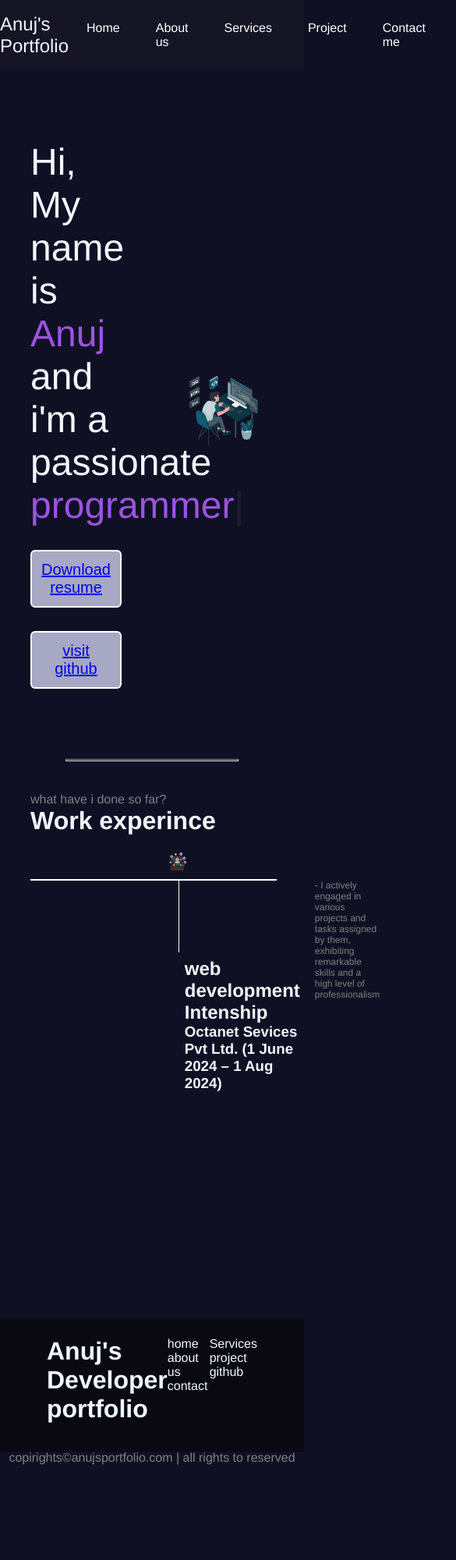
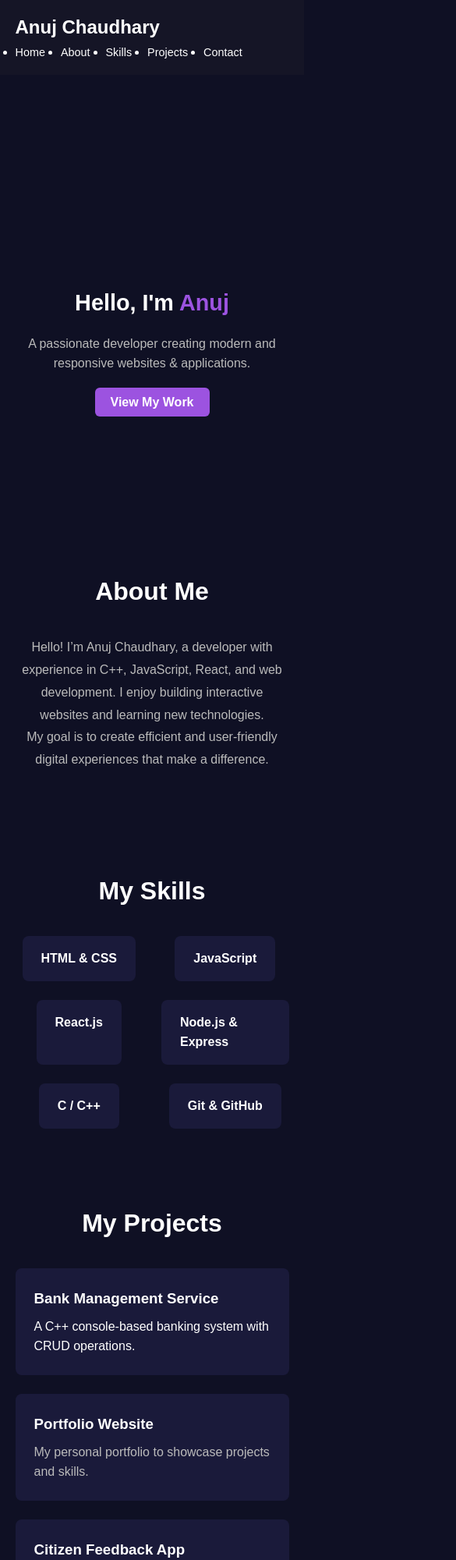
Before and after one commit to anonymous8528/portfolio, a plain HTML site: page index.html in a window 390 px wide. Shown: the top 2000 px of the page at 78% size, 585 px wide, since content can reach past the window. Before the commit the page ends 1890 px from the top, so only its background shows below. Drawn offline with nearby package versions, Linux system fonts and the light colour scheme.

Commit message:
Update HTML and CSS for responsive design

```diff
--- a/index.html
+++ b/index.html
@@ -1,131 +1,106 @@
-
 <!DOCTYPE html>
 <html lang="en">
-
 <head>
   <meta charset="UTF-8">
-    <meta name="viewport" content="width=, initial-scale=1.0">
-    <title>Document</title>
-    <link rel="stylesheet" href="style1.css">
+  <meta name="viewport" content="width=device-width, initial-scale=1.0">
+  <title>Anuj Chaudhary Portfolio</title>
+  <link rel="stylesheet" href="style.css">
 </head>
+<body>
 
-<body>
-    <header>
+  <!-- Navigation -->
   <nav>
-            <div class="left">Anuj's Portfolio</div>
-            <div class="right">
+    <div class="logo">Anuj Chaudhary</div>
     <ul>
-                    <li><a href="/">Home</a></li>
-                    <li><a href="/">About us</a></li>
-                    <li><a href="/">Services</a></li>
-                    <li><a href="/">Project</a></li>
-                    <li><a href="/">Contact me</a></li>
+      <li><a href="#home">Home</a></li>
+      <li><a href="#about">About</a></li>
+      <li><a href="#skills">Skills</a></li>
+      <li><a href="#projects">Projects</a></li>
+      <li><a href="#contact">Contact</a></li>
+    </ul>
+  </nav>
 
-                </ul>
+  <!-- Hero Section -->
+  <section class="hero" id="home">
+    <div class="hero-text">
+      <h1>Hello, I'm <span class="highlight">Anuj</span></h1>
+      <p>A passionate developer creating modern and responsive websites & applications.</p>
+      <a href="#projects" class="btn">View My Work</a>
     </div>
-        </nav>
-    </header>
-    <main>
-        <section class="firstsection">
-            <div class="leftsection">
-                Hi, My name is <span class="purplr">Anuj</span>
-                <div>and i'm a passionate</div>
-                <span id="element"></span>
-
-            <div class="button">
-                <button class="btn"><a href="file:///C:/Users/Anuj/Downloads/anuj2_resume.pdf">Download resume</a></button>
-                <button class="btn"><a href="https://github.com/anonymous8528">visit github</a></button>
-            </div>
-        </div>
-
-            <div class="rightsection">
-                <img src="bg.png.png" alt="">
+    <div class="hero-image">
+      <img src="hero-image.png" alt="Anuj Chaudhary">
     </div>
   </section>
-        <hr>
-        <section class="secondsection">
-            <span class="text-grey">what have i done so far?</span>
-            <h1>Work experince</h1>
-            <div class="box">
-                <div class="vertical">
-                    <img class="top-img" src="developer.png.png" alt="">
 
-                    <div class="vertical-title">
-                        <h2>web development Intenship</h2>
-                        <h3>Octanet Sevices Pvt Ltd. (1 June 2024 – 1 Aug 2024)</h3>
+  <!-- About Section -->
+  <section class="section" id="about">
+    <h2>About Me</h2>
+    <div class="about-content">
+      <p>Hello! I’m Anuj Chaudhary, a developer with experience in C++, JavaScript, React, and web development. I enjoy building interactive websites and learning new technologies.</p>
+      <p>My goal is to create efficient and user-friendly digital experiences that make a difference.</p>
     </div>
-                    <div class="vertical-desc">
-                        -  I actively engaged in various projects and tasks
-                        assigned by them, exhibiting remarkable skills
-                        and a high level of professionalism
+  </section>
 
+  <!-- Skills Section -->
+  <section class="section" id="skills">
+    <h2>My Skills</h2>
+    <div class="skills-grid">
+      <div class="skill-card">HTML & CSS</div>
+      <div class="skill-card">JavaScript</div>
+      <div class="skill-card">React.js</div>
+      <div class="skill-card">Node.js & Express</div>
+      <div class="skill-card">C / C++</div>
+      <div class="skill-card">Git & GitHub</div>
     </div>
-                    <div class="vertical">
-                        <img class="top-img" src="developer.png.png" alt="">
-                        <div class="vertical-title">
-                            <h2>Software Engineering job Simulation</h2>
-                           <h3> JPMorgan Chase & Co. (June 2024 – Aug 2024)</h3>
+  </section>
+
+  <!-- Projects Section -->
+  <section class="section" id="projects">
+    <h2>My Projects</h2>
+    <div class="projects-grid">
+      <div class="project-card">
+        <h3>Bank Management Service</h3>
+        <a href="https://github.com/anonymous8528/bank-management-system" target="_blank">A C++ console-based banking system with CRUD operations.</a>
       </div>
-                        <div class="vertical-desc">
-                        - Completed a job simulation focused on
-                        investment banking, financial analysis,
-                         and risk management.
-                          - Developed problem-solving skills by assessing
-                              risk and optimizing investment decisions.
-
+      <div class="project-card">
+        <h3>Portfolio Website</h3>
+        <p>My personal portfolio to showcase projects and skills.</p>
       </div>
-                    </div>
-                    <div class="vertical">
-                        <img class="top-img" src="developer.png.png" alt="">
-                        <div class="vertical-title">
-                            full stack development
-                        </div>
-                        <div class="vertical-desc">
-                            i started full stack development on udemy in that course learned front-end as well as backend with javascript
-                        </div>
-                    </div>
-
+      <div class="project-card">
+        <h3>Citizen Feedback App</h3>
+       <a href="https://anonymous8528.github.io/citi-care-/" target="_blank"><p>A web app for municipal issue reporting and tracking.</p></a>
       </div>
     </div>
   </section>
-    </main>
 
-    <footer>
-        <div class="footer">
-            <div class="first-footer">
-                <h1>Anuj's Developer portfolio</h1>
+  <!-- Contact Section -->
+  <section class="section" id="contact">
+    <h2>Contact Me</h2>
+    <div class="contact-grid">
+      <div class="contact-card">
+        <h3>Email</h3>
+        <p>anujchaudhary8528@gmail.com</p>
       </div>
-            <div class="second-footer">
-                <ul>
-                    <li>home</li>
-                    <li>about us</li>
-                    <li>contact</li>
-
-                </ul>
+      <div class="contact-card">
+        <h3>Phone</h3>
+        <p>8528539188</p>
       </div>
-            <div class="third-footer">
-                <ul>
-                    <li>Services</li>
-                    <li>project</li>
-                    <li>github</li>
-
-                </ul>
+      <div class="contact-card">
+        <h3>Location</h3>
+        <p>Lucknow,uttar pradesh</p>
       </div>
     </div>
-        <div class="footer-rights">
-       copirights&#169anujsportfolio.com | all rights to reserved
+  </section>
+
+  <!-- Footer -->
+  <footer>
+    <div class="socials">
+      <a href="https://github.com/anonymous8528" target="_blank">GitHub</a>
+      <a href="https://www.linkedin.com/in/anujchaudhary" target="_blank">LinkedIn</a>
+      <a href="https://twitter.com/" target="_blank">Twitter</a>
     </div>
+    <p>&copy; 2025 Anuj Chaudhary. All rights reserved.</p>
   </footer>
 
-    <script src="https://unpkg.com/typed.js@2.1.0/dist/typed.umd.js"></script>
-    <!-- Setup and start animation! -->
-    <script>
-        var typed = new Typed('#element', {
-            strings: ['software engineer', 'web developer', 'programmer'],
-            typeSpeed: 50,
-
-        });
-    </script>
 </body>
-
 </html>
--- /dev/null
+++ b/style.css
@@ -0,0 +1,265 @@
+
+* {
+    margin: 0;
+    padding: 0;
+    box-sizing: border-box;
+}
+
+body {
+    font-family: 'Arial', sans-serif;
+    background-color: #0f1024;
+    color: #fff;
+    line-height: 1.6;
+}
+
+img {
+    max-width: 100%;
+    height: auto;
+    display: block;
+}
+
+a {
+    text-decoration: none;
+    color: inherit;
+}
+
+button {
+    cursor: pointer;
+}
+
+:root {
+    --accent-color: #9c53e0;
+    --grey-color: #bbb;
+}
+
+nav {
+    display: flex;
+    justify-content: space-between;
+    align-items: center;
+    padding: 1rem 5%;
+    background-color: #151526;
+    flex-wrap: wrap;
+}
+
+nav .logo {
+    font-size: 1.8rem;
+    font-weight: bold;
+}
+
+nav ul {
+    display: flex;
+    gap: 20px;
+    flex-wrap: wrap;
+}
+
+nav ul li a {
+    color: #fff;
+    font-weight: 500;
+    transition: color 0.3s;
+}
+
+nav ul li a:hover {
+    color: var(--accent-color);
+}
+
+.hero {
+    display: flex;
+    justify-content: space-between;
+    align-items: center;
+    flex-wrap: wrap;
+    padding: 5% 5%;
+}
+
+.hero-text {
+    flex: 1 1 300px;
+    min-width: 250px;
+}
+
+.hero-text h1 {
+    font-size: 2.8rem;
+    margin-bottom: 1rem;
+}
+
+.hero-text .highlight {
+    color: var(--accent-color);
+}
+
+.hero-text p {
+    color: #bbb;
+    margin-bottom: 1.5rem;
+}
+
+.hero-text .btn {
+    padding: 12px 25px;
+    background-color: var(--accent-color);
+    border-radius: 6px;
+    color: #fff;
+    font-weight: bold;
+    transition: background 0.3s;
+}
+
+.hero-text .btn:hover {
+    background-color: #a06be0;
+}
+
+.hero-image {
+    flex: 1 1 250px;
+    text-align: center;
+}
+
+.about-content {
+    max-width: 800px;
+    margin: auto;
+    text-align: center;
+    color: #bbb;
+    line-height: 1.8;
+    margin-bottom: 2rem;
+}
+
+.skills-grid {
+    display: grid;
+    grid-template-columns: repeat(auto-fit, minmax(150px, 1fr));
+    gap: 1.5rem;
+    justify-items: center;
+    margin-top: 2rem;
+}
+
+.skill-card {
+    background-color: #1a1a3a;
+    padding: 1rem 1.5rem;
+    border-radius: 8px;
+    font-weight: bold;
+    transition: transform 0.3s, background 0.3s;
+}
+
+.skill-card:hover {
+    transform: translateY(-5px);
+    background-color: #2a2a5a;
+}
+
+.section {
+    padding: 3rem 5%;
+}
+
+.section h2 {
+    text-align: center;
+    font-size: 2rem;
+    margin-bottom: 2rem;
+}
+
+.projects-grid {
+    display: grid;
+    grid-template-columns: repeat(auto-fit, minmax(250px, 1fr));
+    gap: 2rem;
+}
+
+.project-card {
+    background-color: #1a1a3a;
+    padding: 1.5rem;
+    border-radius: 8px;
+    transition: transform 0.3s, background 0.3s;
+}
+
+.project-card:hover {
+    transform: translateY(-5px);
+    background-color: #2a2a5a;
+}
+
+.project-card h3 {
+    margin-bottom: 0.5rem;
+}
+
+.project-card p {
+    color: #bbb;
+}
+
+.contact-grid {
+    display: grid;
+    grid-template-columns: repeat(auto-fit, minmax(180px, 1fr));
+    gap: 1.5rem;
+    margin-top: 2rem;
+}
+
+.contact-card {
+    background-color: #1a1a3a;
+    padding: 1rem 1.5rem;
+    border-radius: 8px;
+    text-align: center;
+    transition: transform 0.3s, background 0.3s;
+}
+
+.contact-card h3 {
+    margin-bottom: 0.5rem;
+    color: var(--accent-color);
+}
+
+.contact-card p {
+    color: #bbb;
+}
+
+.contact-card:hover {
+    transform: translateY(-5px);
+    background-color: #2a2a5a;
+}
+
+footer {
+    background-color: #0a0912;
+    padding: 2rem 5%;
+    text-align: center;
+    color: #bbb;
+}
+
+footer .socials {
+    margin-bottom: 1rem;
+    display: flex;
+    justify-content: center;
+    gap: 1rem;
+}
+
+footer .socials a:hover {
+    color: var(--accent-color);
+}
+
+hr {
+    border: none;
+    height: 1px;
+    background: #666;
+    margin: 2rem 0;
+}
+
+@media (max-width: 992px) {
+    .hero {
+        flex-direction: column-reverse;
+        text-align: center;
+    }
+}
+
+@media (max-width: 768px) {
+    .hero-text h1 {
+        font-size: 2.2rem;
+    }
+
+    .hero-text .btn {
+        padding: 10px 20px;
+    }
+
+    .projects-grid,
+    .skills-grid,
+    .contact-grid {
+        gap: 1.5rem;
+    }
+}
+
+@media (max-width: 480px) {
+    nav .logo {
+        font-size: 1.5rem;
+    }
+
+    nav ul li a {
+        font-size: 0.9rem;
+    }
+
+    .hero-text h1 {
+        font-size: 1.8rem;
+    }
+}
--- a/style1.css
+++ /dev/null
@@ -1,150 +0,0 @@
-
-*{
-    margin: 0;
-    padding:0;
-}
-
-
-body{
-
-    background: #0f1024;
-    color: aliceblue;
-    font-family: 'Franklin Gothic Medium', 'Arial Narrow', Arial, sans-serif;
-}
-.left{
-    font-size: 1.5rem;
-}
-nav{
-    background-color: rgb(21, 21, 38);
-    display: flex;
-    justify-content: space-around;
-    align-items: center;
-    height: 90px;
-
-}
-nav ul{
-    display: flex;
-    justify-content: center;
-
-}
-nav ul li{
-    list-style: none;
-    margin: 0 23px;
-}
-nav ul li a{
-    text-decoration: none;
-    color: white;
-
-}
-nav ul li a:hover{
-    color: rgb(120, 158, 190);
-    font-size: 1.02rem;
-}
-.firstsection{
-    display: flex;
-    justify-content: space-around;
-    align-items: center;
-    margin: 90px 0;
-}
-.firstsection > div{
-    width: 30%;
-}
-.rightsection img{
-    width: 90%;
-
-}
-.leftsection{
-    font-size: 3rem;
-}
-.leftsection .btn{
-    margin-top: 30px;
-    padding: 12px;
-    background: #a7a8c3;
-    text-decoration: none;
-    color: white;
-    border: 2px solid white;
-    border-radius: 6px;
-    font-size: 20px;
-    cursor: pointer;
-}
-.purplr{
-    color: rgb(156, 83, 224);
-}
-#element{
-    color:  rgb(156, 83, 224);;
-}
-main hr{
-   justify-content: center;
-    color: rgb(99, 118, 146);
-    height: 1.2px;
-    margin: 40px 84px;
-}
-.secondsection{
-    margin: auto;
-    max-width: 80vw;
-    height: 80vh;
-}
-.secondsection h1{
-    font-size: 2rem;
-}
-.secondsection .text-grey{
-    color: grey;
-}
-.secondsection .box{
-    background: white;
-    width: 81vw;
-    height: 2px;
-    margin: 56px 0;
-    display: flex;
-
-}
-.secondsection .vertical{
-    position: static;
-    height: 93px;
-    width: 1px;
-    background-color: white;
-    margin: 1px 190px;
-    display: inline-flex;
-}
-.secondsection .top-img{
-    position: relative;
-    width: 59px;
-    height: 23px;
-    top: -35px;
-    left: -15px;
-
-}
-.secondsection .vertical-title{
-    position: relative;
-    top: 100px;
-    left: -19px;
-
-}
-.secondsection .vertical-desc{
-    color: grey;
-    position: relative;
-    font-size: 12px;
-
-}
-footer{
-    background-color: rgb(10, 9, 18);
-    height: 170px;
-
-}
-.footer{
-   display: flex;
-   padding: 23px 60px;
-   justify-content: space-evenly;
-}
-
-.footer ul{
-    list-style: none;
-}
-.footer > div{
-    width: 250px;
-}
-footer .footer-rights{
-    text-align: center;
-    color: grey;
-    padding: 12px 0;
-}
```
Also changed, not shown: bg.png.png (deleted), developer.png.png (deleted), hero-image.png (added), th.jpg (deleted). Lines whose indentation alone changed are shown as unchanged.
